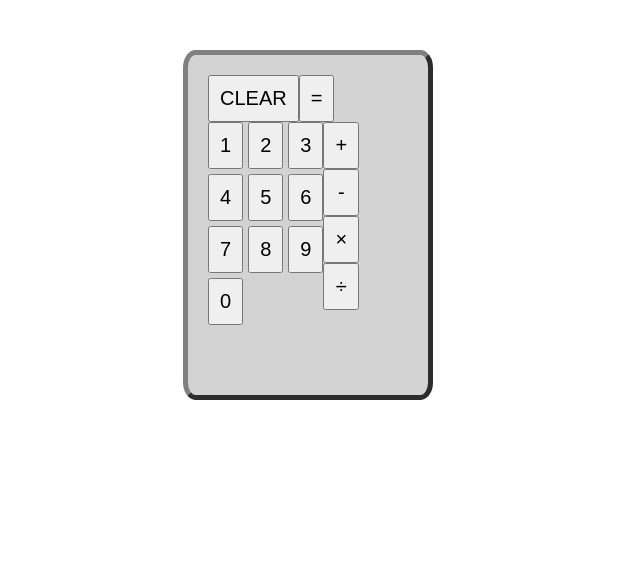
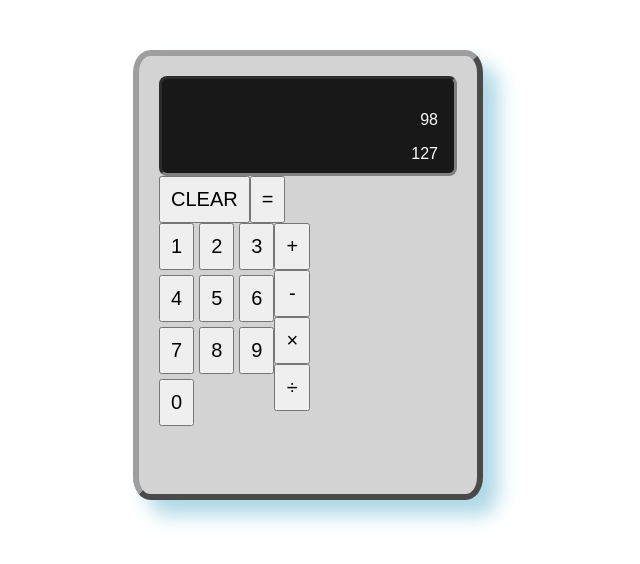
Before and after one commit to bryanyanay/odin-calculator, a plain HTML site: page index.html in a window 1280 px wide. Shown: the whole page, without its empty margins (332-972 px from the left). Drawn offline with Linux system fonts and the light colour scheme.

Commit message:
Style the calculator

```diff
--- a/index.html
+++ b/index.html
@@ -9,8 +9,8 @@
     <body>
         <div id="calculator">
             <div id="display">
-
-
+                <p>98</p>
+                <p>127</p>
             </div>
             <div id="top-buttons">
                 <button id="clear-button">CLEAR</button>
--- a/styles.css
+++ b/styles.css
@@ -3,15 +3,17 @@
     flex-direction: column;
 
     box-sizing: border-box;
-    width: 250px;
-    height: 350px;
+    width: 350px;
+    height: 450px;
     padding: 20px;
     margin: 50px auto;
 
-    border: 5px grey outset;
+    border: 6px rgb(158, 158, 158) outset;
     border-radius: 5%;
 
     background-color: lightgrey;
+
+    box-shadow: 15px 15px 20px lightblue;
 }
 #top-buttons {
     display: flex;
@@ -31,6 +33,23 @@
     flex-direction: column;
 }
 
+#display {
+    box-sizing: border-box;
+    height: 100px;
+    padding: 1em;
+
+    border: 3px grey inset;
+    border-radius: 0.5em;
+    background-color: rgb(24, 24, 24);
+
+    color: white;
+
+    font-family: sans-serif;
+}
+#display p {
+    text-align: right;
+}
+
 button {
     font-size: 20px;
     padding: 0.5em;
```
